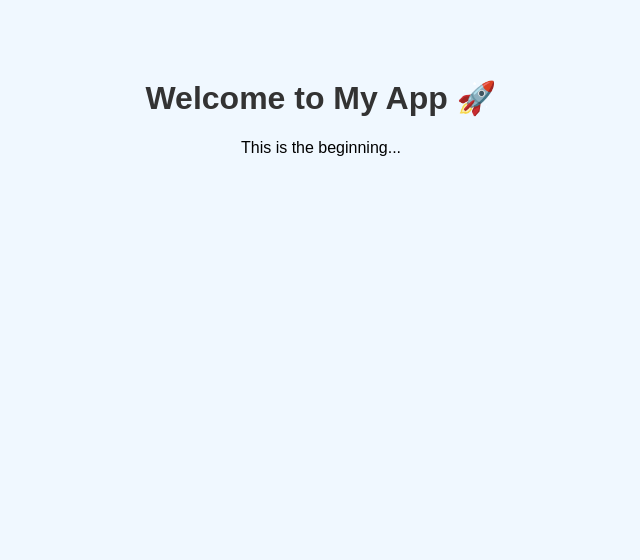
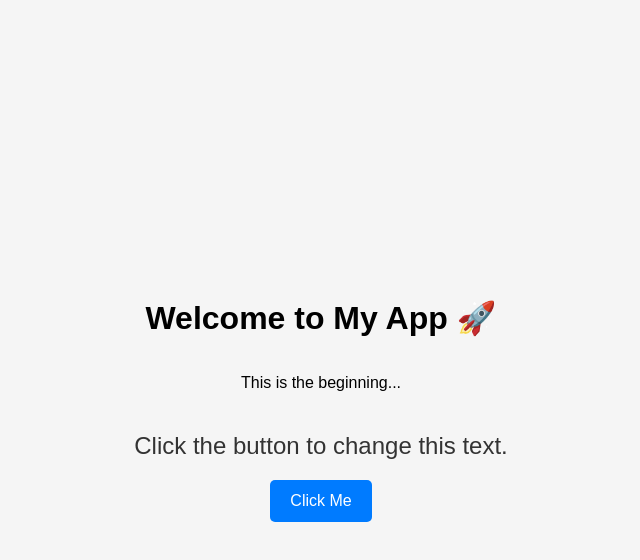
Before and after one commit to wisdo-coder/postpulse, a plain HTML site: page index.html in a window 1280 px wide. Shown: the whole page, without its empty margins (319-959 px from the left). Drawn offline with Linux system fonts and the light colour scheme.

Commit message:
Day 3: Added CSS styling for cleaner look

```diff
--- a/index.html
+++ b/index.html
@@ -9,6 +9,8 @@
 <body>
     <h1>Welcome to My App 🚀</h1>
     <p>This is the beginning...</p>
+    <p id="message">Click the button to change this text.</p>
+<button id="changeBtn">Click Me</button>
 
     <script src="script.js"></script>
 </body>
--- a/script.js
+++ b/script.js
@@ -1 +1,9 @@
 console.log("Hello from My App!");
+// Get elements from the HTML
+const message = document.getElementById("message");
+const button = document.getElementById("changeBtn");
+
+// Add a click event to the button
+button.addEventListener("click", function() {
+    message.textContent = "You clicked the button! 🎉";
+});
--- a/style.css
+++ b/style.css
@@ -1,9 +1,36 @@
+/* Reset some default styles */
 body {
+    margin: 0;
+    padding: 0;
     font-family: Arial, sans-serif;
-    text-align: center;
-    padding: 50px;
-    background-color: #f0f8ff;
+    background-color: #f5f5f5;
+    display: flex;
+    flex-direction: column;
+    align-items: center;
+    justify-content: center;
+    height: 100vh;
 }
-h1 {
+
+/* Style for the message text */
+#message {
+    font-size: 1.5rem;
     color: #333;
+    margin-bottom: 20px;
 }
+
+/* Style for the button */
+#changeBtn {
+    background-color: #007BFF;
+    color: white;
+    border: none;
+    padding: 12px 20px;
+    font-size: 1rem;
+    border-radius: 5px;
+    cursor: pointer;
+    transition: background-color 0.3s ease;
+}
+
+/* Hover effect */
+#changeBtn:hover {
+    background-color: #0056b3;
+}
```
